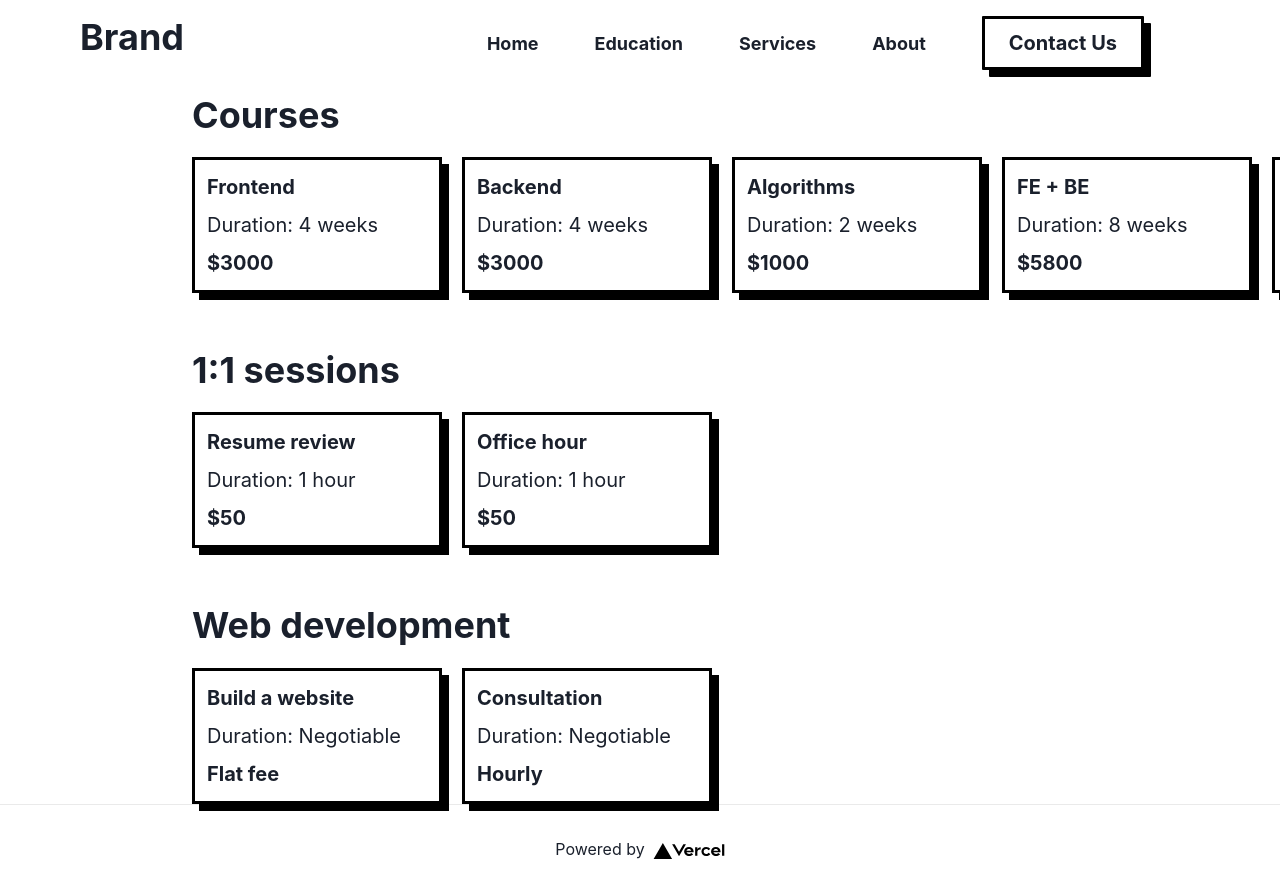
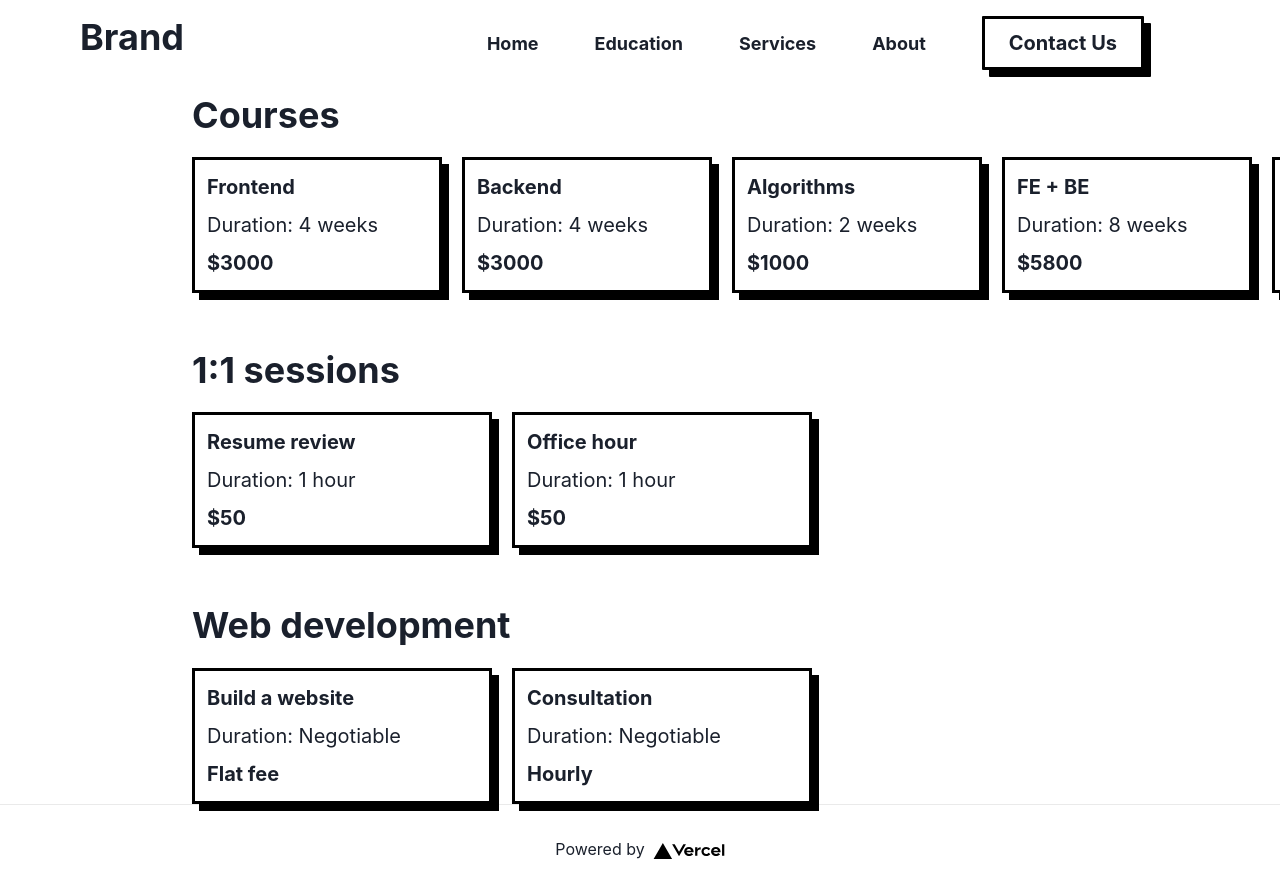
Before and after one commit to eric-do/business-app, a Next.js app: page /services in a window 1280 px wide. Shown: the top 893 px of the page. Built offline with nearby package versions, Linux system fonts and the light colour scheme.

Commit message:
Fix styling to be easier to read

```diff
--- a/components/pages/services/SectionContainer.tsx
+++ b/components/pages/services/SectionContainer.tsx
@@ -28,7 +28,10 @@ const SectionContainer = ({ children, title }: Props) => {
           {title}
       </Heading>
       <VStack
-        display={{ md: 'none' }}
+        display={{
+          base: 'flex',
+          md: 'none'
+        }}
         spacing={5}
         p={0}
         mt={'10'}
--- a/components/pages/services/ServiceCard.tsx
+++ b/components/pages/services/ServiceCard.tsx
@@ -1,10 +1,6 @@
 import React from 'react';
-import {
-  Box,
-  VStack,
-  Text
-} from '@chakra-ui/react';
-import { Link } from '@/components/ui'
+import { Box, VStack, Text } from '@chakra-ui/react';
+import { Link } from '@/components/ui';
 
 interface CardProps {
   title: string;
@@ -13,33 +9,27 @@ interface CardProps {
 }
 const ServiceCard = ({ title, price, duration }: CardProps) => {
   return (
-    <Link src='/contact'>
     <Box
       layerStyle='with-shadow'
-      w={250}
+      w={{
+        base: '100%',
+        md: 300,
+      }}
+      minW={{
+        base: '100%',
+        md: 250
+      }}
       p={3}
     >
-      <VStack
-        alignItems='flex-start'
-      >
-        <Text
-          fontWeight={700}
-        >
-          {title}
-        </Text>
-        <Text
-          fontWeight={400}
-        >
-          Duration: {duration}
-        </Text>
-        <Text
-        >
-          {price}
-        </Text>
-      </VStack>
+      <Link src='/contact'>
+        <VStack alignItems='flex-start'>
+          <Text fontWeight={700}>{title}</Text>
+          <Text fontWeight={400}>Duration: {duration}</Text>
+          <Text>{price}</Text>
+        </VStack>
+      </Link>
     </Box>
-    </Link>
-  )
+  );
 };
 
 export default ServiceCard;
--- a/pages/education.tsx
+++ b/pages/education.tsx
@@ -10,7 +10,7 @@ const Education = () => {
       spacing={8}
       px={{
         base: 0,
-        md: '10%',
+        md: '20%',
       }}
     >
       {courses.map((course) => (
```
Also changed, not shown: components/pages/education/Accordion.tsx (+12 -1 lines).
